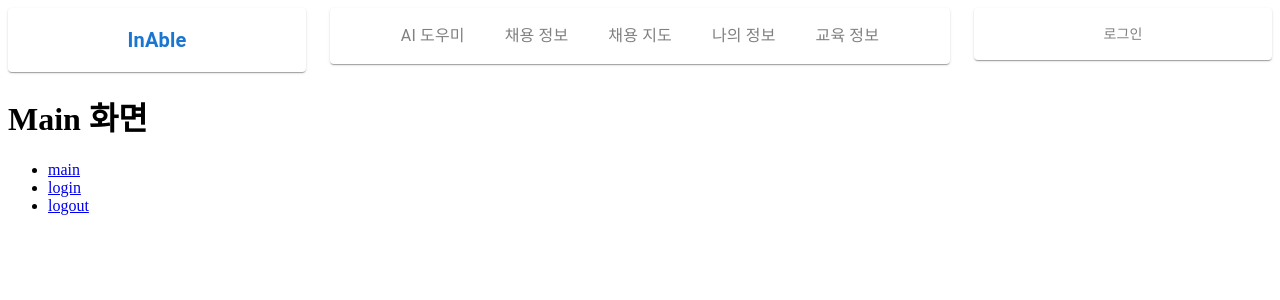
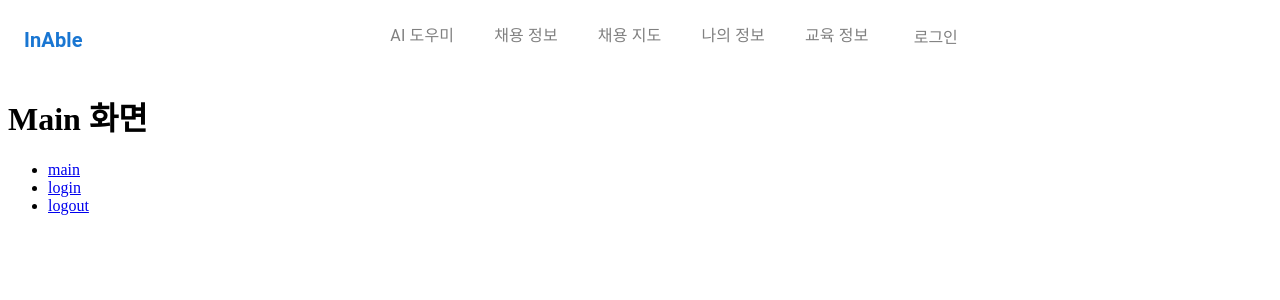
Before and after one commit to G-E-ANADA/inable-fe, a React (Vite) app: page / in a window 1280 px wide. Shown: the top 300 px of the page. Built offline with nearby package versions, Linux system fonts and the light colour scheme.

Commit message:
[style] 디자인과 흡사하게 헤더변경 (kan-17)

```diff
--- a/src/components/Header.tsx
+++ b/src/components/Header.tsx
@@ -1,18 +1,8 @@
 import Box from "@mui/material/Box";
 import Grid from "@mui/material/Grid";
-import Paper from "@mui/material/Paper";
-import { styled } from "@mui/material/styles";
 import LinkItem from "./LinkItem";
 import Logo from "./Logo";
 import Navigation from "./Navigation";
-
-const Item = styled(Paper)(({ theme }) => ({
-  backgroundColor: theme.palette.mode === "dark" ? "#1A2027" : "#fff",
-  ...theme.typography.body2,
-  padding: theme.spacing(2),
-  textAlign: "center",
-  color: theme.palette.text.secondary,
-}));
 
 const navLinks = [
   { to: "/", text: "AI 도우미" },
@@ -27,21 +17,15 @@ const loginLink = [{ to: "/login", text: "로그인" }];
 const Header = ({}) => {
   return (
     <Box sx={{ flexGrow: 1 }}>
-      <Grid container spacing={3}>
+      <Grid container spacing={3} padding={2}>
         <Grid item xs>
-          <Item>
-            <Logo text="InAble" />
-          </Item>
+          <Logo text="InAble" />
         </Grid>
-        <Grid item xs={6}>
-          <Item>
-            <Navigation links={navLinks}></Navigation>
-          </Item>
+        <Grid item xs={5}>
+          <Navigation links={navLinks}></Navigation>
         </Grid>
         <Grid item xs>
-          <Item>
-            <LinkItem to={loginLink[0].to} text={loginLink[0].text}></LinkItem>
-          </Item>
+          <LinkItem to={loginLink[0].to} text={loginLink[0].text}></LinkItem>
         </Grid>
       </Grid>
     </Box>
```
